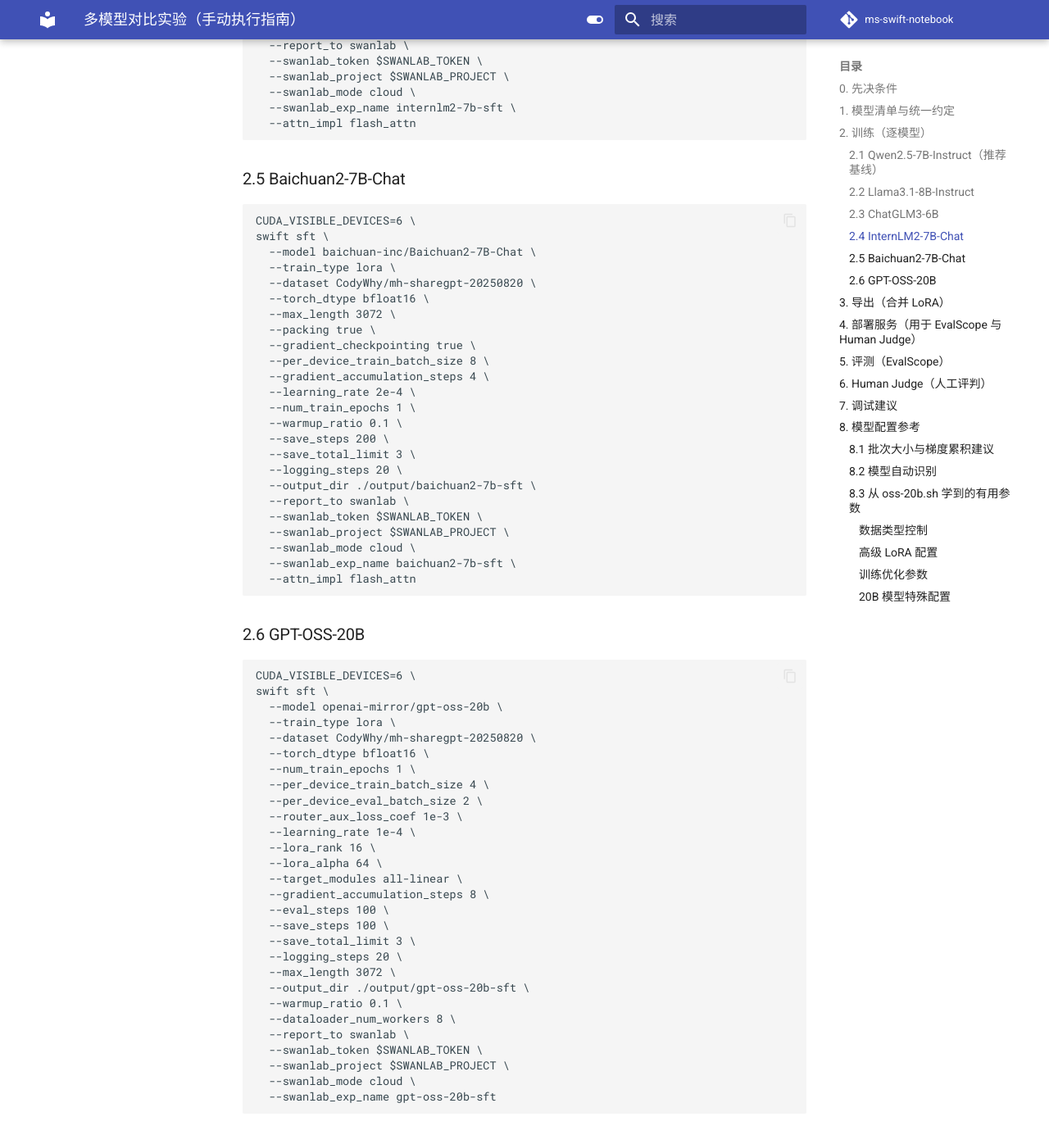
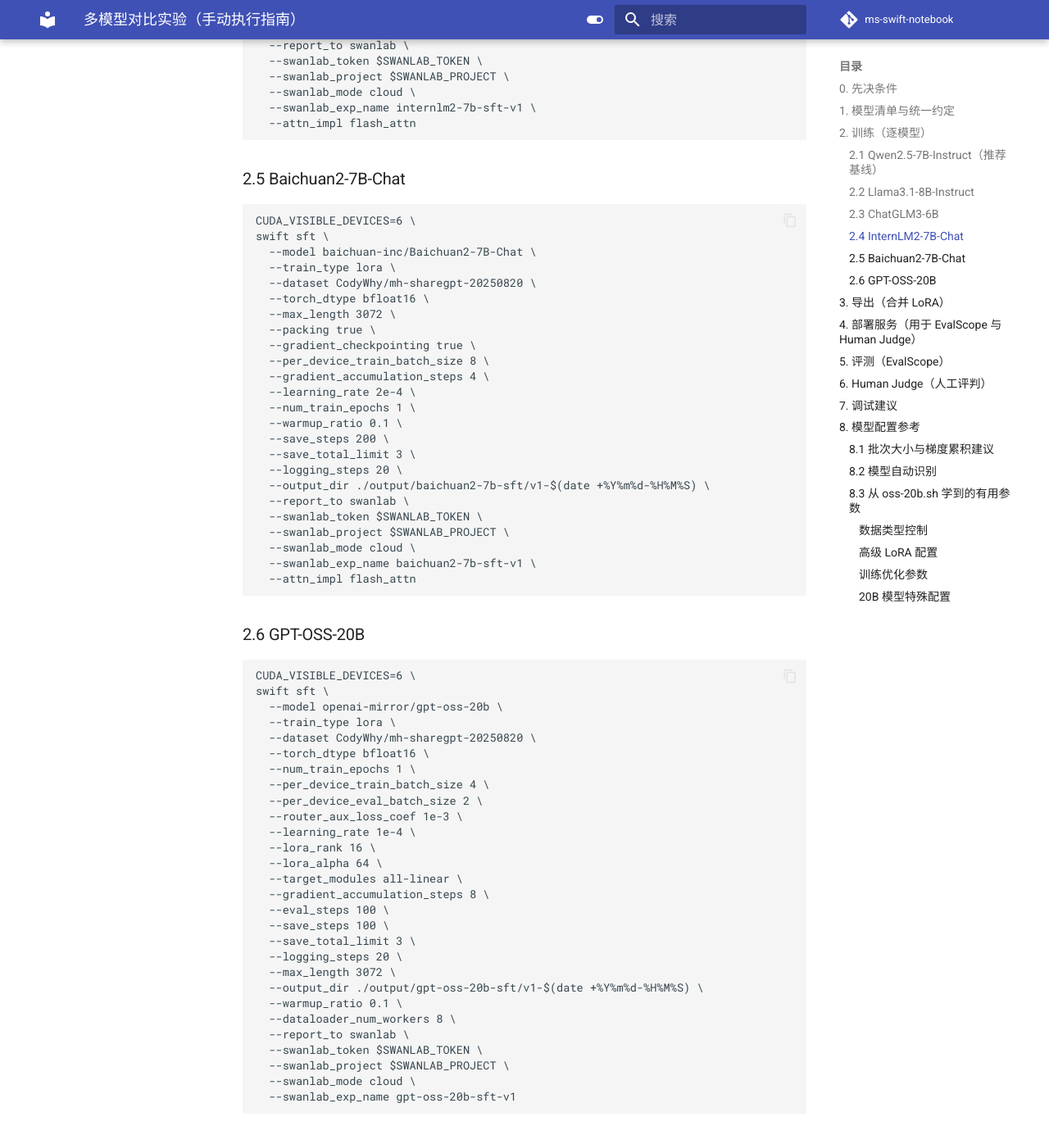
Before and after one commit to TianCai19/ms-swift-notebook, an MkDocs documentation site: the page built from docs/notes/66-多模型对比实验指南.md, in a window 1280 px wide and 1400 px high, scrolled down 3541 px. Shown: the top 1385 px of the window at 82% size. Built offline with MkDocs 1.6.1 and Material for MkDocs 9.7.7, drawn with Linux system fonts in a browser that asks for light colours; comment, search, counter and statistics services are not loaded; some of the changed text lies outside the part shown.

Commit message:
feat: Update naming convention to use versioned directories and experiment names\n\n- Change output directories to use v1-20250824-113324 format\n- Update SwanLab experiment names to include -v1 suffix\n- Update export and deployment paths to use versioned directories\n- Update Human Judge model references to use versioned names\n- Update debugging recommendations to reflect new 20B model parameters\n- Maintain consistency across all model configurations

````diff
--- a/docs/notes/66-多模型对比实验指南.md
+++ b/docs/notes/66-多模型对比实验指南.md
@@ -64,12 +64,12 @@
   --save_steps 200 \
   --save_total_limit 3 \
   --logging_steps 20 \
-  --output_dir ./output/qwen2.5-7b-sft \
+  --output_dir ./output/qwen2.5-7b-sft/v1-$(date +%Y%m%d-%H%M%S) \
   --report_to swanlab \
   --swanlab_token $SWANLAB_TOKEN \
   --swanlab_project $SWANLAB_PROJECT \
   --swanlab_mode cloud \
-  --swanlab_exp_name qwen2p5-7b-sft \
+  --swanlab_exp_name qwen2p5-7b-sft-v1 \
   --attn_impl flash_attn
 ```
 
@@ -92,12 +92,12 @@
   --save_steps 200 \
   --save_total_limit 3 \
   --logging_steps 20 \
-  --output_dir ./output/llama3.1-8b-sft \
+  --output_dir ./output/llama3.1-8b-sft/v1-$(date +%Y%m%d-%H%M%S) \
   --report_to swanlab \
   --swanlab_token $SWANLAB_TOKEN \
   --swanlab_project $SWANLAB_PROJECT \
   --swanlab_mode cloud \
-  --swanlab_exp_name llama3.1-8b-sft \
+  --swanlab_exp_name llama3.1-8b-sft-v1 \
   --attn_impl flash_attn
 ```
 
@@ -120,12 +120,12 @@
   --save_steps 200 \
   --save_total_limit 3 \
   --logging_steps 20 \
-  --output_dir ./output/chatglm3-6b-sft \
+  --output_dir ./output/chatglm3-6b-sft/v1-$(date +%Y%m%d-%H%M%S) \
   --report_to swanlab \
   --swanlab_token $SWANLAB_TOKEN \
   --swanlab_project $SWANLAB_PROJECT \
   --swanlab_mode cloud \
-  --swanlab_exp_name chatglm3-6b-sft \
+  --swanlab_exp_name chatglm3-6b-sft-v1 \
   --attn_impl flash_attn
 ```
 
@@ -148,12 +148,12 @@
   --save_steps 200 \
   --save_total_limit 3 \
   --logging_steps 20 \
-  --output_dir ./output/internlm2-7b-sft \
+  --output_dir ./output/internlm2-7b-sft/v1-$(date +%Y%m%d-%H%M%S) \
   --report_to swanlab \
   --swanlab_token $SWANLAB_TOKEN \
   --swanlab_project $SWANLAB_PROJECT \
   --swanlab_mode cloud \
-  --swanlab_exp_name internlm2-7b-sft \
+  --swanlab_exp_name internlm2-7b-sft-v1 \
   --attn_impl flash_attn
 ```
 
@@ -176,12 +176,12 @@
   --save_steps 200 \
   --save_total_limit 3 \
   --logging_steps 20 \
-  --output_dir ./output/baichuan2-7b-sft \
+  --output_dir ./output/baichuan2-7b-sft/v1-$(date +%Y%m%d-%H%M%S) \
   --report_to swanlab \
   --swanlab_token $SWANLAB_TOKEN \
   --swanlab_project $SWANLAB_PROJECT \
   --swanlab_mode cloud \
-  --swanlab_exp_name baichuan2-7b-sft \
+  --swanlab_exp_name baichuan2-7b-sft-v1 \
   --attn_impl flash_attn
 ```
 
@@ -207,14 +207,14 @@
   --save_total_limit 3 \
   --logging_steps 20 \
   --max_length 3072 \
-  --output_dir ./output/gpt-oss-20b-sft \
+  --output_dir ./output/gpt-oss-20b-sft/v1-$(date +%Y%m%d-%H%M%S) \
   --warmup_ratio 0.1 \
   --dataloader_num_workers 8 \
   --report_to swanlab \
   --swanlab_token $SWANLAB_TOKEN \
   --swanlab_project $SWANLAB_PROJECT \
   --swanlab_mode cloud \
-  --swanlab_exp_name gpt-oss-20b-sft
+  --swanlab_exp_name gpt-oss-20b-sft-v1
 ```
 
 ## 3. 导出（合并 LoRA）
@@ -237,21 +237,21 @@
 示例（Qwen）：
 ```bash
 swift export \
-  --ckpt_dir $(ls -d ./output/qwen2.5-7b-sft/checkpoint-* | sort -V | tail -1) \
+  --ckpt_dir $(ls -d ./output/qwen2.5-7b-sft/v1-*/checkpoint-* | sort -V | tail -1) \
   --merge_lora true \
   --safe_serialization true \
   --max_shard_size 2GB \
-  --output_dir ./export/qwen2.5-7b-sft
+  --output_dir ./export/qwen2.5-7b-sft-v1
 ```
 
 示例（GPT-OSS-20B）：
 ```bash
 swift export \
-  --ckpt_dir $(ls -d ./output/gpt-oss-20b-sft/checkpoint-* | sort -V | tail -1) \
+  --ckpt_dir $(ls -d ./output/gpt-oss-20b-sft/v1-*/checkpoint-* | sort -V | tail -1) \
   --merge_lora true \
   --safe_serialization true \
   --max_shard_size 2GB \
-  --output_dir ./export/gpt-oss-20b-sft
+  --output_dir ./export/gpt-oss-20b-sft-v1
 ```
 
 ## 4. 部署服务（用于 EvalScope 与 Human Judge）
@@ -287,9 +287,9 @@
 ```bash
 CUDA_VISIBLE_DEVICES=6 \
 swift deploy \
-  --model_dir ./export/gpt-oss-20b-sft \
+  --model_dir ./export/gpt-oss-20b-sft-v1 \
   --infer_backend lmdeploy \
-  --served_model_name gpt-oss-20b-sft \
+  --served_model_name gpt-oss-20b-sft-v1 \
   --tp 1 \
   --cache-max-entry-count 0 \
   --session-len 2048 \
@@ -345,7 +345,7 @@
 # 注意：此脚本已删除，multi-model-comparison 文件夹已移除
 ```
 - 默认地址：`http://127.0.0.1:7860`
-- 可在“模型测试”页切换模型名（需与 `--served_model_name` 一致，例如 `qwen2.5-7b-sft`）
+- 可在“模型测试”页切换模型名（需与 `--served_model_name` 一致，例如 `qwen2.5-7b-sft-v1`）
 - 评分维度：专业性、同理心、实用性、安全性、整体质量（1-5 分 Likert）
 - 支持主观评价与信心度
 
````
Also changed, not shown: other parts of docs/notes/66-多模型对比实验指南.md (+5 -5 lines).
